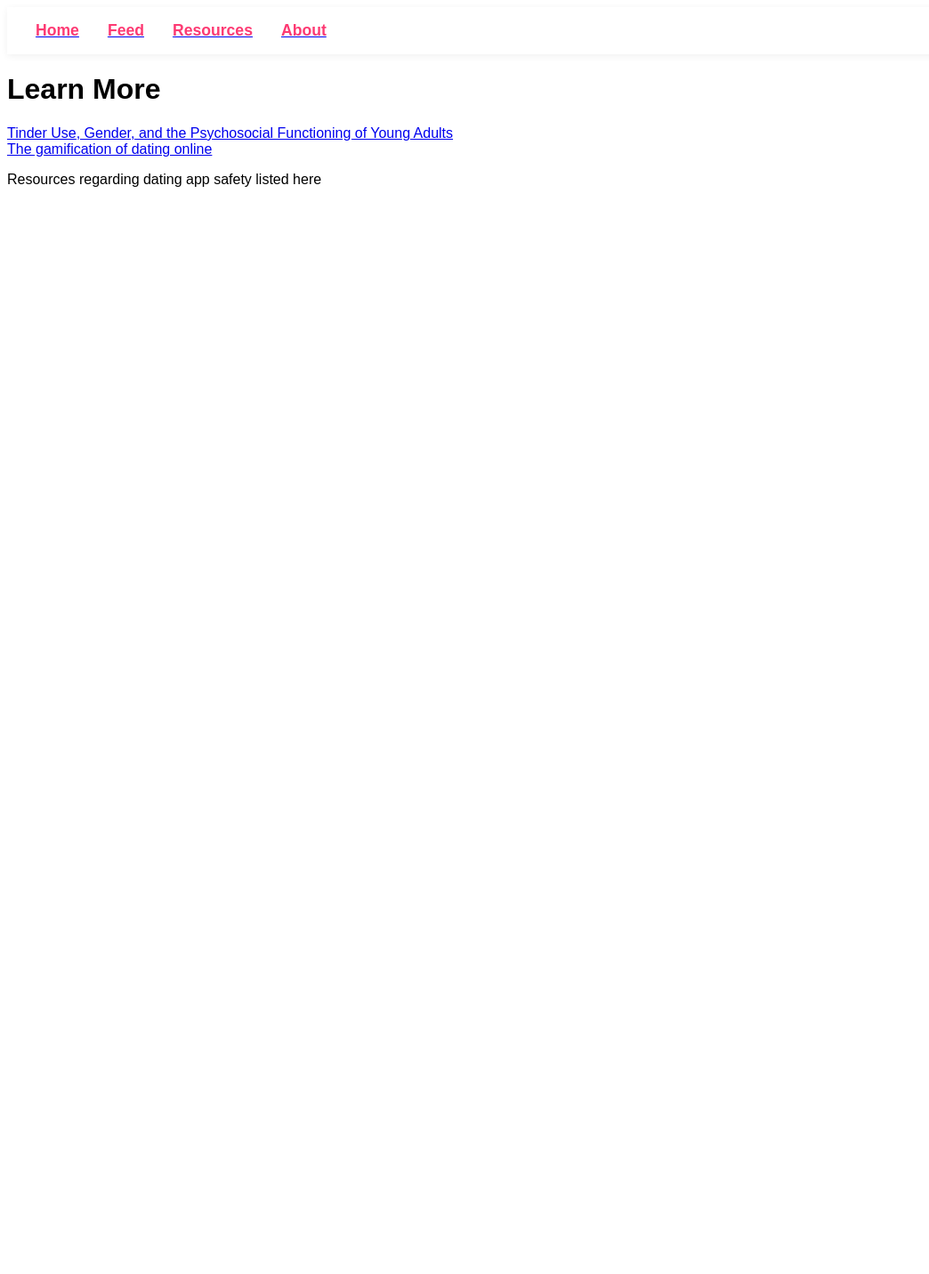
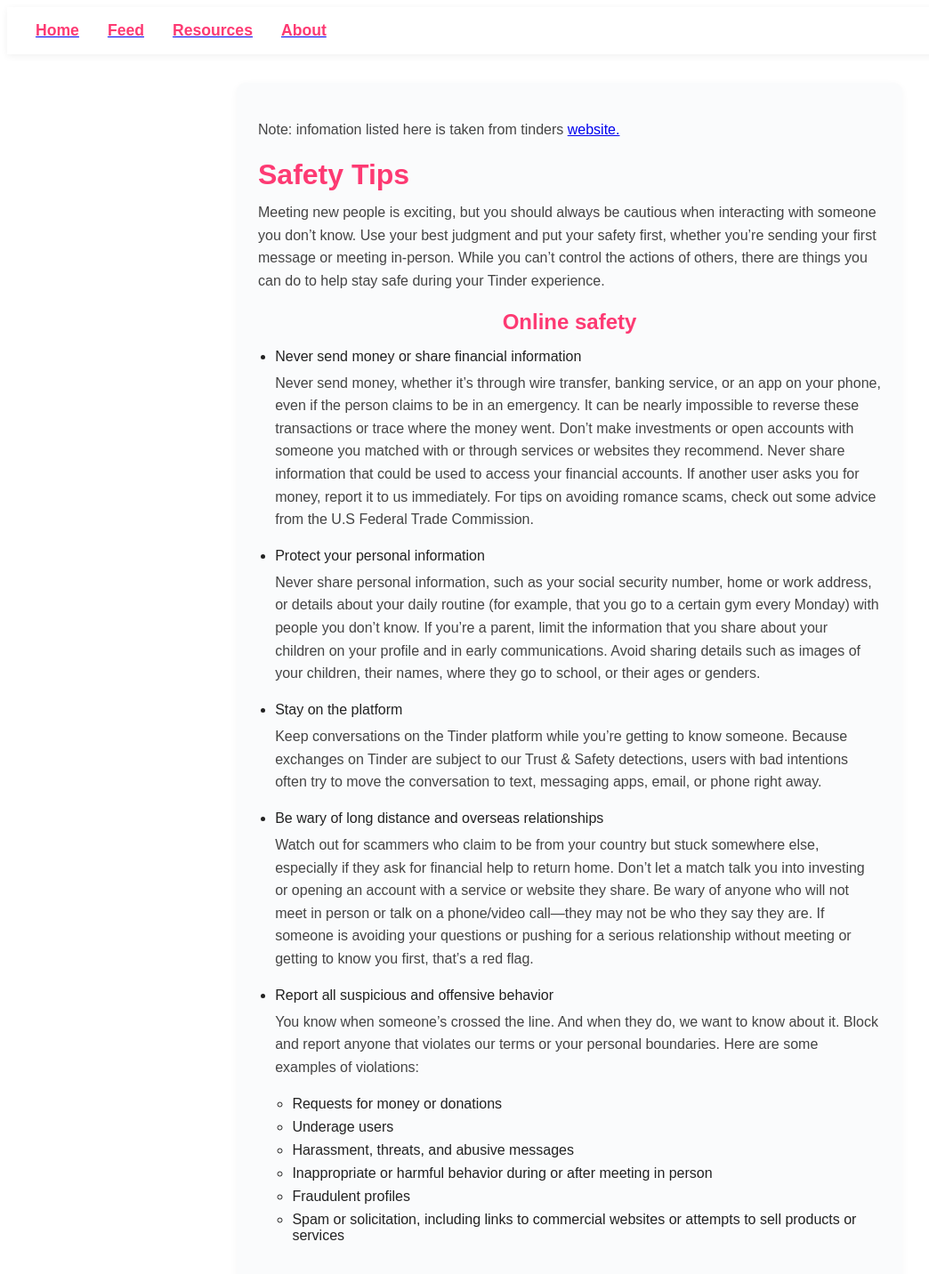
Before and after one commit to j-klamerus/computer-mediated-harm-tinder, a React (Vite) app: page /#/resources in a window 1280 px wide. Shown: the top 1432 px of the page at 89% size, without its empty margins (0-1044 px from the left). Before the commit the page ends 800 px from the top, so only its background shows below. Built offline with nearby package versions, Linux system fonts and the light colour scheme.

Commit message:
changed resource page to show safety tips from tiders website.

```diff
--- a/src/App.css
+++ b/src/App.css
@@ -1,3 +1,35 @@
+/* Minimal style for resources safety section */
+.resources-safety-minimal {
+  background: #fafbfc;
+  border-radius: 10px;
+  padding: 2rem 1.5rem;
+  margin: 2rem 0;
+  max-width: 700px;
+  margin-left: auto;
+  margin-right: auto;
+  box-shadow: 0 2px 8px rgba(0,0,0,0.04);
+}
+.resources-safety-minimal h1,
+.resources-safety-minimal h2 {
+  color: #FD3A73;
+  margin-top: 1.2rem;
+  margin-bottom: 0.7rem;
+}
+.resources-safety-minimal p {
+  color: #444;
+  font-size: 1rem;
+  margin: 0.5rem 0 1.2rem 0;
+  line-height: 1.6;
+}
+.resources-safety-minimal ul {
+  padding-left: 1.2rem;
+  margin-bottom: 1.2rem;
+}
+.resources-safety-minimal li {
+  margin-bottom: 0.5rem;
+  color: #222;
+  font-size: 1rem;
+}
 .feed-header-nav {
   background: #fff;
   padding: 1rem 0;
--- a/src/components/Resources.jsx
+++ b/src/components/Resources.jsx
@@ -5,11 +5,32 @@ const Resources = () => {
     return(
         <>
             <HeaderComponent></HeaderComponent>
-            <h1>Learn More</h1>
-            <a href='https://thejsms.org/index.php/JSMS/article/view/1025/593' target="_blank">Tinder Use, Gender, and the Psychosocial Functioning of Young Adults</a>
-            <br></br>
-            <a href='https://onlinelibrary.wiley.com/doi/epdf/10.1111/theo.12549' target="_blank">The gamification of dating online</a>
-            <p>Resources regarding dating app safety listed here</p>
+            <div className="resources-safety-minimal">
+                <p>Note: infomation listed here is taken from tinders <a href='https://policies.tinder.com/community-resources/safety-tips/intl/en/?lang=en'>website.</a></p>
+                <h1>Safety Tips</h1>
+                <p>Meeting new people is exciting, but you should always be cautious when interacting with someone you don’t know. Use your best judgment and put your safety first, whether you’re sending your first message or meeting in-person. While you can’t control the actions of others, there are things you can do to help stay safe during your Tinder experience.</p>
+                <h2>Online safety</h2>
+                <ul>
+                    <li>Never send money or share financial information</li>
+                    <p>Never send money, whether it’s through wire transfer, banking service, or an app on your phone, even if the person claims to be in an emergency. It can be nearly impossible to reverse these transactions or trace where the money went. Don’t make investments or open accounts with someone you matched with or through services or websites they recommend. Never share information that could be used to access your financial accounts. If another user asks you for money, report it to us immediately. For tips on avoiding romance scams, check out some advice from the U.S Federal Trade Commission.</p>
+                    <li>Protect your personal information</li>
+                    <p>Never share personal information, such as your social security number, home or work address, or details about your daily routine (for example, that you go to a certain gym every Monday) with people you don’t know. If you’re a parent, limit the information that you share about your children on your profile and in early communications. Avoid sharing details such as images of your children, their names, where they go to school, or their ages or genders.</p>
+                    <li>Stay on the platform</li>
+                    <p>Keep conversations on the Tinder platform while you’re getting to know someone. Because exchanges on Tinder are subject to our Trust & Safety detections, users with bad intentions often try to move the conversation to text, messaging apps, email, or phone right away.</p>
+                    <li>Be wary of long distance and overseas relationships</li>
+                    <p>Watch out for scammers who claim to be from your country but stuck somewhere else, especially if they ask for financial help to return home. Don’t let a match talk you into investing or opening an account with a service or website they share. Be wary of anyone who will not meet in person or talk on a phone/video call—they may not be who they say they are. If someone is avoiding your questions or pushing for a serious relationship without meeting or getting to know you first, that’s a red flag.</p>
+                    <li>Report all suspicious and offensive behavior</li>
+                    <p>You know when someone’s crossed the line. And when they do, we want to know about it. Block and report anyone that violates our terms or your personal boundaries. Here are some examples of violations:</p>
+                    <ul>
+                        <li>Requests for money or donations</li>
+                        <li>Underage users</li>
+                        <li>Harassment, threats, and abusive messages</li>
+                        <li>Inappropriate or harmful behavior during or after meeting in person</li>
+                        <li>Fraudulent profiles</li>
+                        <li>Spam or solicitation, including links to commercial websites or attempts to sell products or services</li>
+                    </ul>
+                </ul>
+            </div>
         </>
     )
 }
```
